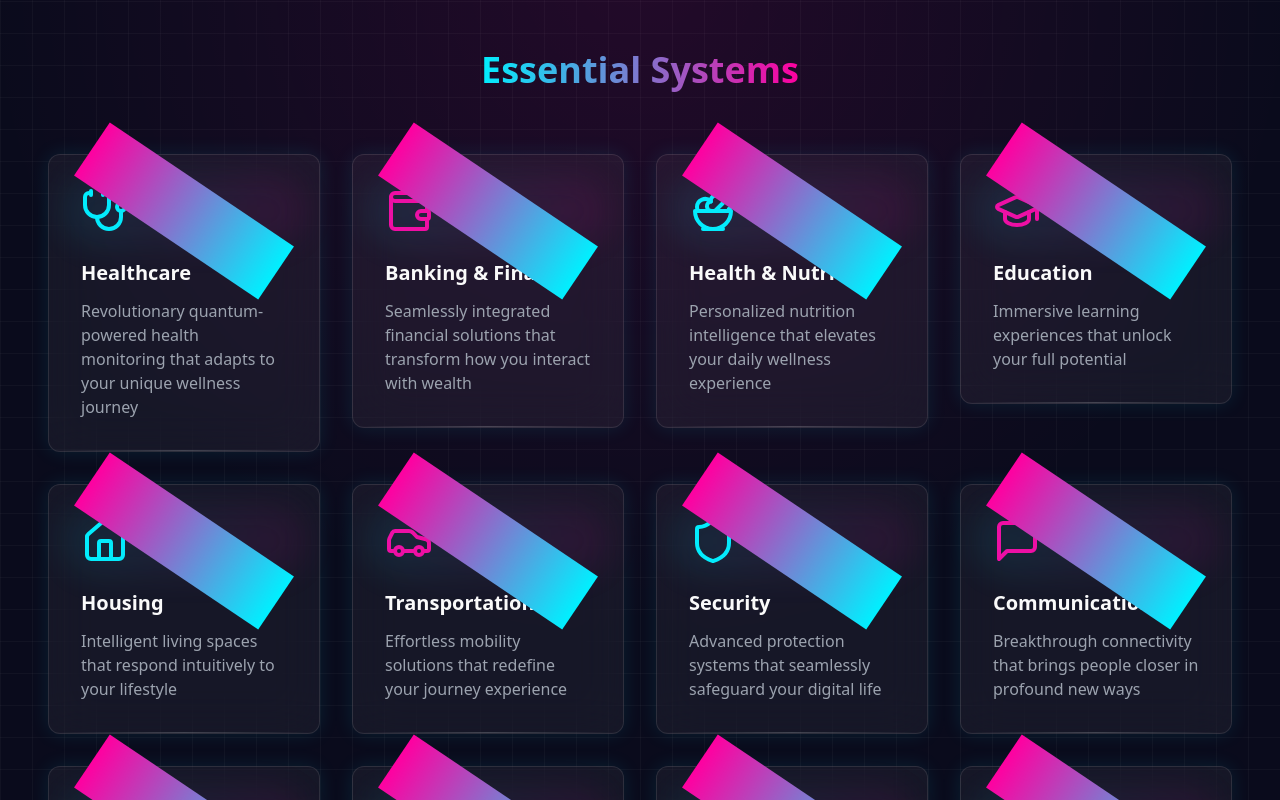
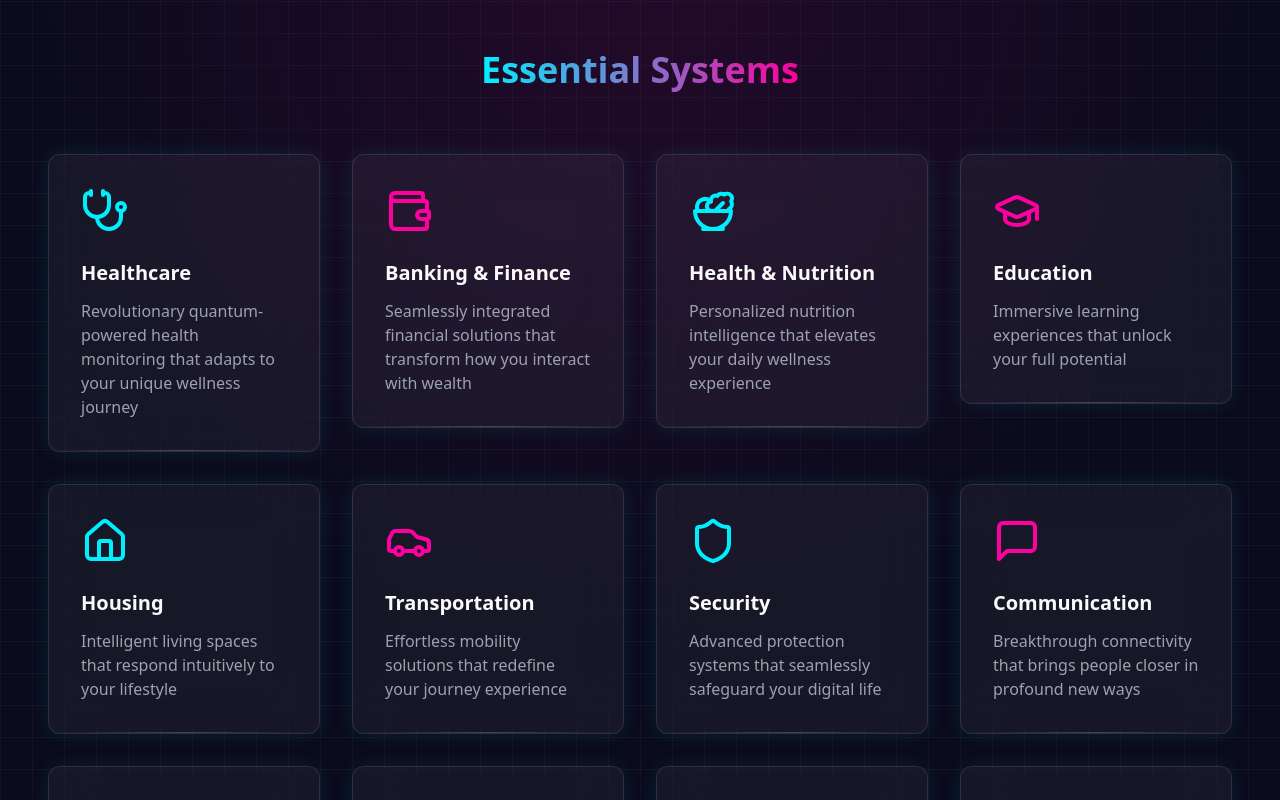
Before and after one commit to ActivateLLC/qstate-harmony-hub, a React (Vite) app: page / in a window 1280 px wide. Shown: the part 1540-2340 px from the top of the page. Built offline with nearby package versions, Linux system fonts and the light colour scheme; what @supabase/auth-helpers-react would draw is missing.

Commit message:
Reverted to edit c95667e1-de6a-44b8-b529-b6685a982e10: "Fix type error in AreaCard.tsx
Resolved TypeScript error related to animation properties in the AreaCard component. Adjusted the transition properties to ensure correct type assignments.
[skip gpt_engineer]"

```diff
--- a/src/components/life-areas/AreaCard.tsx
+++ b/src/components/life-areas/AreaCard.tsx
@@ -184,53 +184,7 @@ const AreaCard = ({ title, description, icon: Icon, color, onClick }: AreaCardPr
         ) : (
           <Icon className="w-12 h-12 animate-glow" />
         )}
-        <div className="absolute -inset-2">
-          <motion.div
-            className="absolute inset-0 bg-gradient-to-r from-qblue to-qpink opacity-0 group-hover:opacity-20 rounded-full blur-xl"
-            animate={{
-              background: [
-                "linear-gradient(to right, #00f0ff, #ff00a0)",
-                "linear-gradient(to right, #ff00a0, #00f0ff)",
-                "linear-gradient(to right, #00f0ff, #ff00a0)",
-              ],
-              scale: [1, 1.2, 1],
-              rotate: [0, 180, 360],
-            }}
-            transition={{
-              duration: 8,
-              repeat: Infinity,
-              repeatType: "mirror" as const,
-              ease: "linear"
-            }}
-          />
-          <motion.div
-            className="absolute inset-0 bg-gradient-to-r from-qblue/30 to-qpink/30 rounded-full blur-lg"
-            animate={{
-              opacity: [0, 0.3, 0],
-              scale: [0.8, 1.1, 0.8],
-            }}
-            transition={{
-              duration: 4,
-              repeat: Infinity,
-              repeatType: "mirror" as const,
-              ease: "easeInOut"
-            }}
-          />
-          <motion.div
-            className="absolute inset-0 border-2 border-transparent"
-            style={{
-              background: "linear-gradient(to right, transparent, transparent) padding-box, linear-gradient(to right, #00f0ff, #ff00a0) border-box",
-            }}
-            animate={{
-              rotate: [0, 360],
-            }}
-            transition={{
-              duration: 10,
-              repeat: Infinity,
-              ease: "linear"
-            }}
-          />
-        </div>
+        <div className="absolute -inset-2 bg-gradient-to-r from-qblue to-qpink opacity-0 group-hover:opacity-20 rounded-full blur-xl transition-opacity" />
       </motion.div>
       <h3 className="text-xl font-semibold mb-3">
         {title}
```
